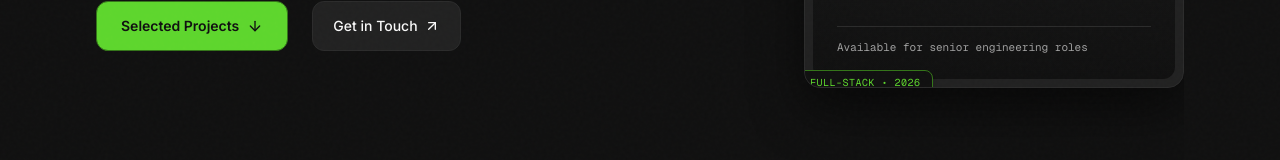
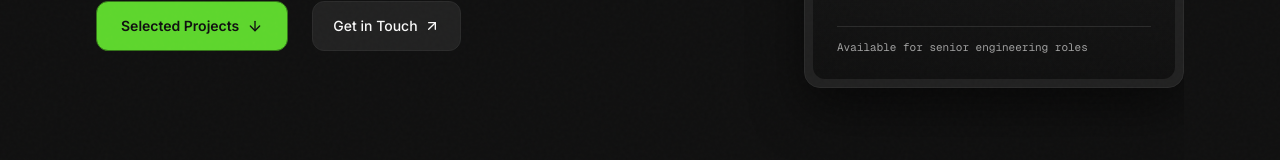
Before and after one commit to mitulkabirbadhon7/My_Portfolio_web, a Next.js app in the folder frontend/: page / in a window 1280 px wide. Shown: the part 532-692 px from the top of the page. Built offline with nearby package versions, Linux system fonts and the light colour scheme; no server answers.

Commit message:
refactor(hero): remove Full-Stack • 2026 badge from portrait card

```diff
--- a/frontend/src/components/home/hero-editorial.tsx
+++ b/frontend/src/components/home/hero-editorial.tsx
@@ -131,11 +131,6 @@ export function HeroEditorial({ settings }: HeroEditorialProps) {
                 </div>
               )}
             </div>
-
-            {/* Editorial stamp/note on edge */}
-            <div className="absolute -bottom-2 -left-2 bg-[#0F0F0F] border border-[#337418] text-[#5DD62C] px-3 py-1 font-mono text-[10px] uppercase tracking-wider rounded-md hidden sm:block shadow-md">
-              Full-Stack &bull; 2026
-            </div>
           </div>
         </div>
       </div>
```
